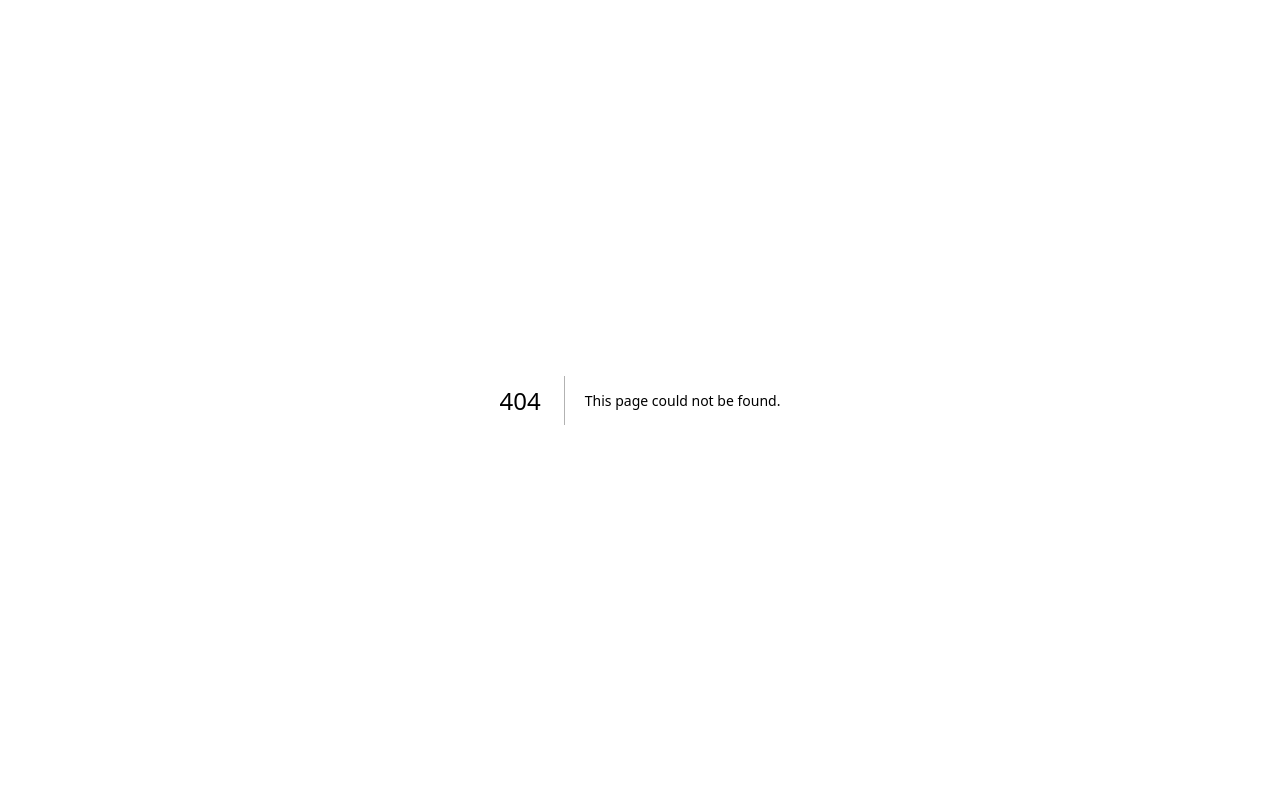
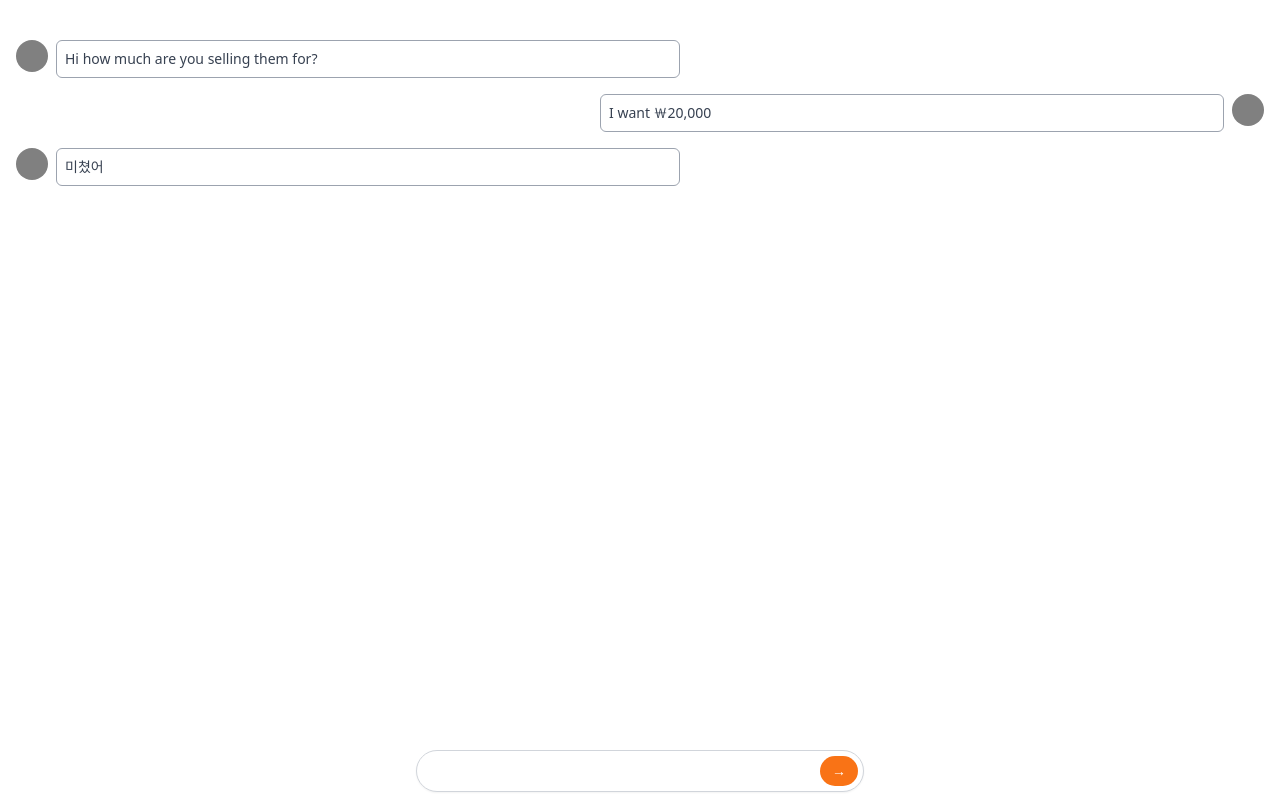
Before and after one commit to kimdongzzi/nomad-carrot-market, a Next.js app: page /chats/1 in a window 1280 px wide. Before the commit this address had no page. Built offline with nearby package versions, Linux system fonts and the light colour scheme.

Commit message:
[design]feat/UI: Chats Detail UI #2 #12
- Chats Detail UI 구성

```diff
--- /dev/null
+++ b/pages/chats/[id].tsx
@@ -0,0 +1,41 @@
+import type { NextPage } from "next";
+
+const ChatDetail: NextPage = () => {
+  return (
+    <div className="space-y-4 py-10 px-4">
+      <div className="flex items-start space-x-2">
+        <div className="h-8 w-8 rounded-full bg-[gray]" />
+        <div className="w-1/2 rounded-md border border-gray-400 p-2 text-sm text-gray-700">
+          <p>Hi how much are you selling them for?</p>
+        </div>
+      </div>
+      <div className="flex flex-row-reverse items-start space-x-2 space-x-reverse">
+        <div className="h-8 w-8 rounded-full bg-[gray]" />
+        <div className="w-1/2 rounded-md border border-gray-400 p-2 text-sm text-gray-700">
+          <p>I want ￦20,000</p>
+        </div>
+      </div>
+      <div className="flex items-start space-x-2">
+        <div className="h-8 w-8 rounded-full bg-[gray]" />
+        <div className="w-1/2 rounded-md border border-gray-400 p-2 text-sm text-gray-700">
+          <p>미쳤어</p>
+        </div>
+      </div>
+      <div className="fixed inset-x-0 bottom-2 mx-auto w-full max-w-md">
+        <div className="flex items-center">
+          <input
+            type="text"
+            className="relative w-full rounded-full border-gray-300 pr-12 shadow-sm focus:border-orange-500 focus:outline-none focus:ring-orange-500"
+          />
+          <div className="absolute inset-y-0 right-0 flex py-1.5 pr-1.5">
+            <button className="flex cursor-pointer items-center rounded-full bg-orange-500 px-3 text-sm text-white hover:bg-orange-600 focus:ring-2 focus:ring-orange-500 focus:ring-offset-2">
+              &rarr;
+            </button>
+          </div>
+        </div>
+      </div>
+    </div>
+  );
+};
+
+export default ChatDetail;
```
Also changed, not shown: pages/chats/index.tsx (renamed from pages/chats.tsx).
